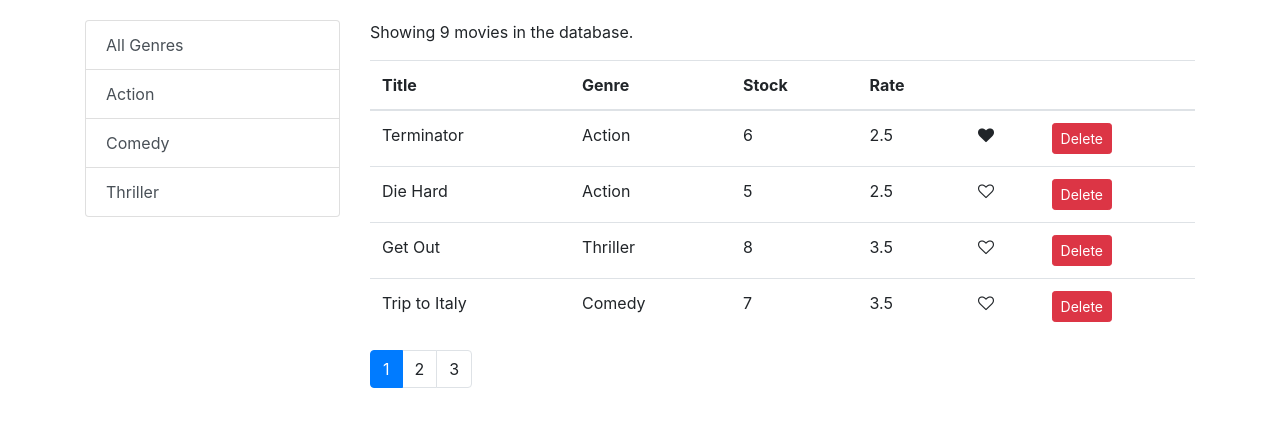
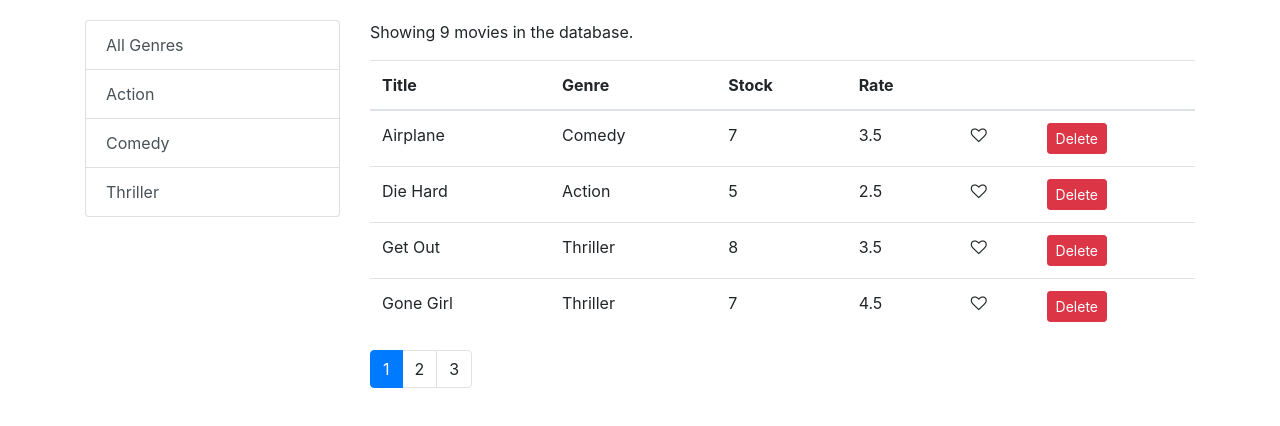
Before and after one commit to yedai13/react-moxit, a React (Create React App) app in the folder vidly/: page / in a window 1280 px wide. Shown: the top 426 px of the page. Built offline with nearby package versions, Linux system fonts and the light colour scheme.

Commit message:
sorting implementing sorting

```diff
--- a/vidly/src/components/movies.jsx
+++ b/vidly/src/components/movies.jsx
@@ -5,6 +5,7 @@
 import { getGenres } from "../services/fakeGenreService";
 import Pagination from "./common/pagination";
 import { paginate } from "../utils/paginate";
+import _ from "lodash";
 
 class Movies extends Component {
   state = {
@@ -12,6 +13,7 @@
     genres: [],
     pageSize: 4,
     currentPage: 1,
+    sortColumn: { path: "title", order: "asc" },
   };
 
   componentDidMount() {
@@ -24,6 +26,7 @@
     const {
       pageSize,
       currentPage,
+      sortColumn,
       selectedGenre,
       movies: allMovies,
     } = this.state;
@@ -34,7 +37,10 @@
       selectedGenre && selectedGenre._id
         ? allMovies.filter((m) => m.genre._id == selectedGenre._id)
         : allMovies;
-    const movies = paginate(filtered, currentPage, pageSize);
+
+    const sorted = _.orderBy(filtered, [sortColumn.path], [sortColumn.order]);
+
+    const movies = paginate(sorted, currentPage, pageSize);
 
     return (
       <div className="row">
@@ -87,7 +93,14 @@
   };
 
   handleSort = (path) => {
-    console.log(path);
+    const sortColumn = { ...this.state.sortColumn };
+    if (sortColumn.path === path)
+      sortColumn.order = sortColumn.order === "asc" ? "desc" : "asc";
+    else {
+      sortColumn.path = path;
+      sortColumn.order = "asc";
+    }
+    this.setState({ sortColumn });
   };
 }
 
```
